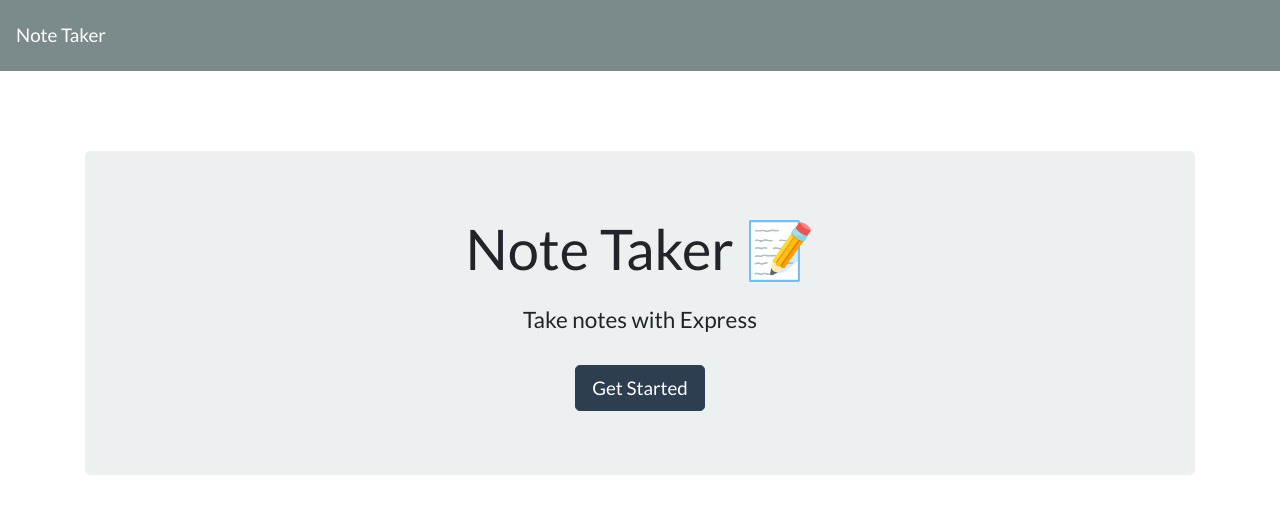
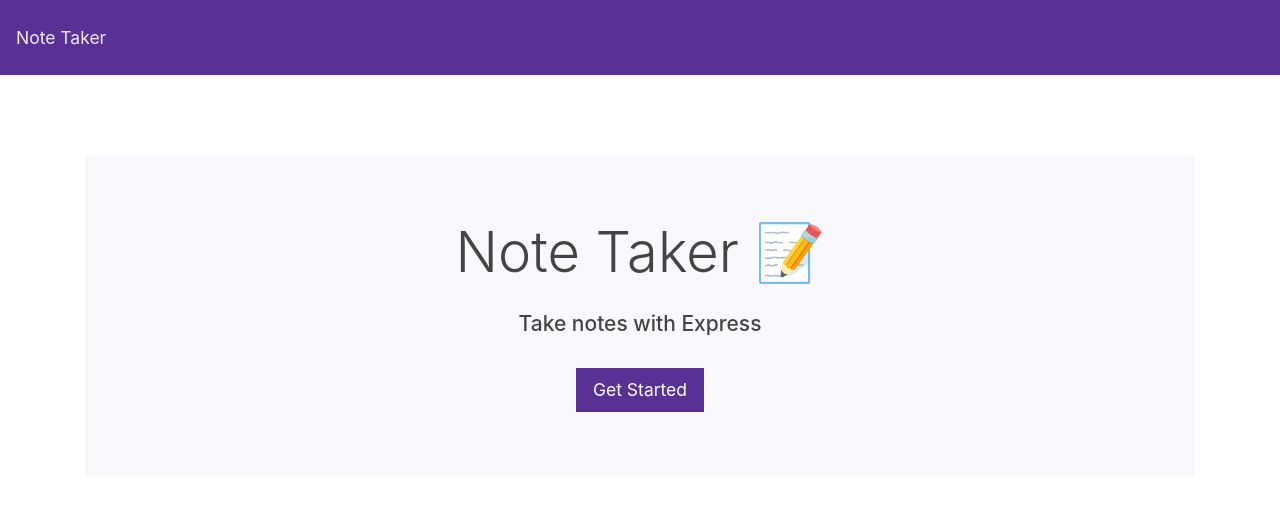
Before and after one commit to marauder30/note-taker, a website: page public/index.html in a window 1280 px wide. Drawn offline with nearby package versions, Linux system fonts and the light colour scheme; no server answers.

Commit message:
changed bootswatch styling

```diff
--- a/public/index.html
+++ b/public/index.html
@@ -6,11 +6,11 @@
   <meta name="viewport" content="width=device-width, initial-scale=1.0">
   <meta http-equiv="X-UA-Compatible" content="ie=edge">
   <title>Note Taker</title>
-  <link rel="stylesheet" href="https://cdnjs.cloudflare.com/ajax/libs/bootswatch/4.1.3/flatly/bootstrap.min.css" />
+  <link rel="stylesheet" href="https://cdnjs.cloudflare.com/ajax/libs/bootswatch/4.1.3/pulse/bootstrap.min.css" />
 </head>
 
 <body>
-  <nav class="navbar navbar-dark bg-dark">
+  <nav class="navbar navbar-dark bg-primary">
     <a class="navbar-brand" href="/">Note Taker
     </a>
   </nav>
```
Also changed, not shown: public/notes.html (+4 -4 lines).
